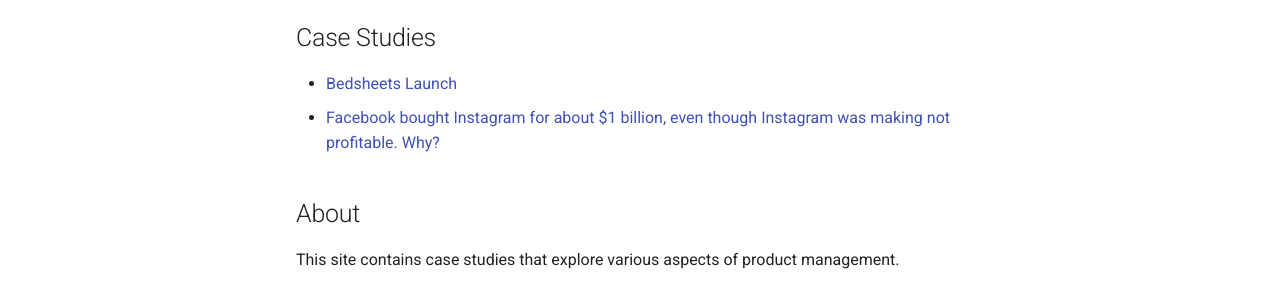
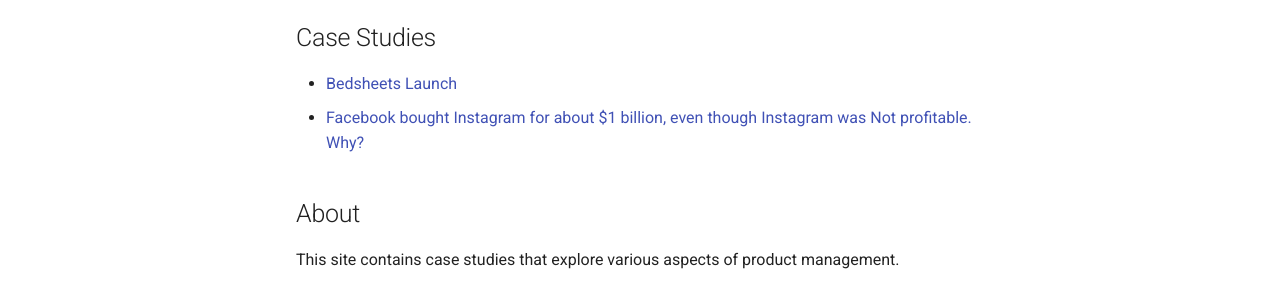
Before and after one commit to naveedhsk/ai-reliability-rag, an MkDocs documentation site: the page built from docs/index.md, in a window 1280 px wide. Shown: the part 273-565 px from the top of the page. Built offline with MkDocs 1.6.1 and Material for MkDocs 9.7.7, drawn with Linux system fonts in a browser that asks for light colours.

Commit message:
Update index.md

```diff
--- a/docs/index.md
+++ b/docs/index.md
@@ -5,7 +5,7 @@
 ## Case Studies
 
 * [Bedsheets Launch](bedsheets.md)
-* [Facebook bought Instagram for about $1 billion, even though Instagram was making not profitable. Why?](instagram.md)
+* [Facebook bought Instagram for about $1 billion, even though Instagram was Not profitable. Why?](instagram.md)
 
 ## About
 
```
